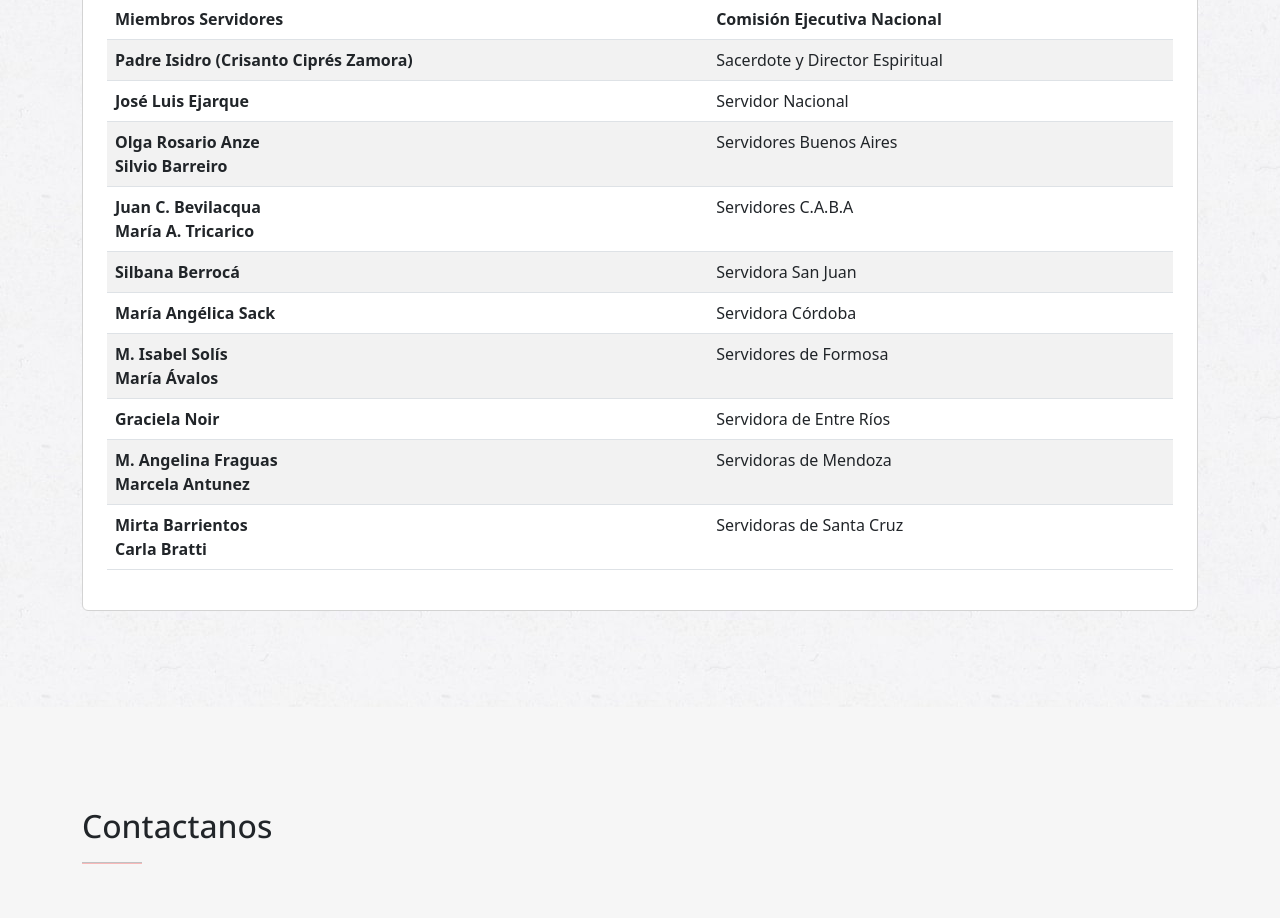
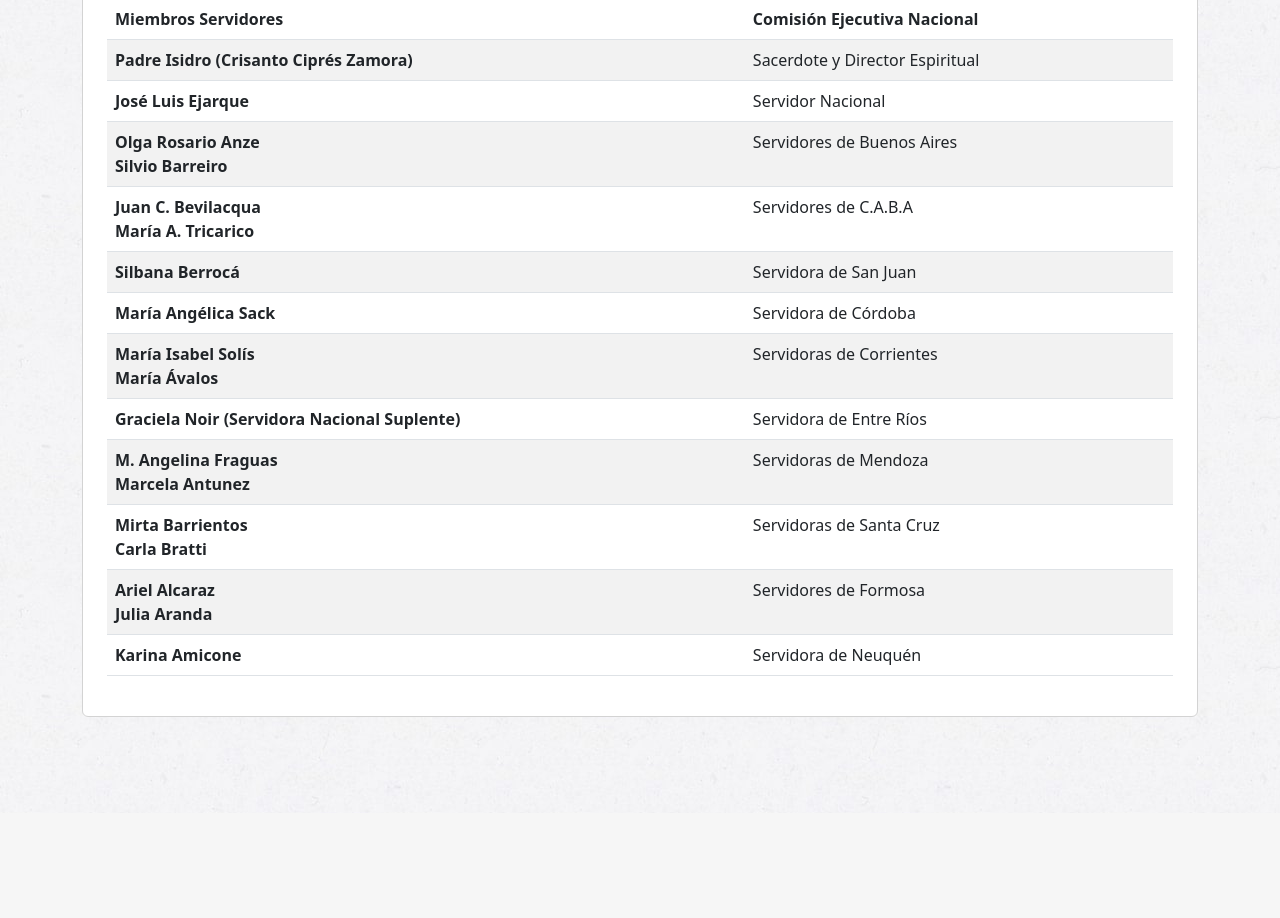
Before and after one commit to emirmoretti/apsj, a React (Vite) app: page /contacto in a window 1280 px wide. Shown: the part 1380-2298 px from the top of the page. Built offline with nearby package versions, Linux system fonts and the light colour scheme.

Commit message:
correcion tabla

```diff
--- a/src/components/table/Table.jsx
+++ b/src/components/table/Table.jsx
@@ -24,30 +24,30 @@ const Table = () => {
             <th scope="row">
               Olga Rosario Anze <br /> Silvio Barreiro
             </th>
-            <td>Servidores Buenos Aires</td>
+            <td>Servidores de Buenos Aires</td>
           </tr>
           <tr>
             <th scope="row">
               Juan C. Bevilacqua <br /> María A. Tricarico
             </th>
-            <td>Servidores C.A.B.A</td>
+            <td>Servidores de C.A.B.A</td>
           </tr>
           <tr>
             <th scope="row">Silbana Berrocá </th>
-            <td>Servidora San Juan</td>
+            <td>Servidora de San Juan</td>
           </tr>
           <tr>
             <th scope="row">María Angélica Sack</th>
-            <td>Servidora Córdoba</td>
+            <td>Servidora de Córdoba</td>
           </tr>
           <tr>
             <th scope="row">
-              M. Isabel Solís <br /> María Ávalos
+              María Isabel Solís <br /> María Ávalos
             </th>
-            <td>Servidores de Formosa</td>
+            <td>Servidoras de Corrientes</td>
           </tr>
           <tr>
-            <th scope="row">Graciela Noir</th>
+            <th scope="row">Graciela Noir (Servidora Nacional Suplente)</th>
             <td>Servidora de Entre Ríos</td>
           </tr>
           <tr>
@@ -62,6 +62,18 @@ const Table = () => {
             </th>
             <td>Servidoras de Santa Cruz</td>
           </tr>
+          <tr>
+            <th scope="row">
+              Ariel Alcaraz <br /> Julia Aranda
+            </th>
+            <td>Servidores de Formosa</td>
+          </tr>
+          <tr>
+            <th scope="row">
+              Karina Amicone
+            </th>
+            <td>Servidora de Neuquén</td>
+          </tr>
         </tbody>
       </table>
     </div>
```
